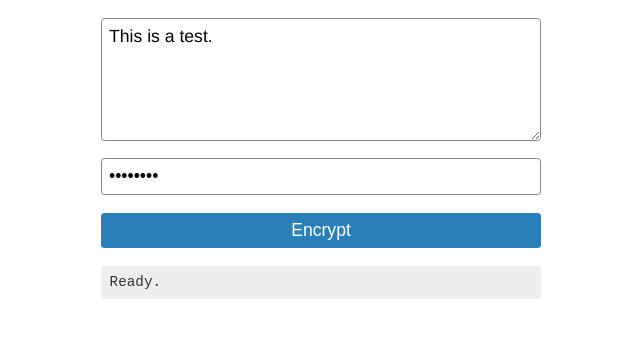
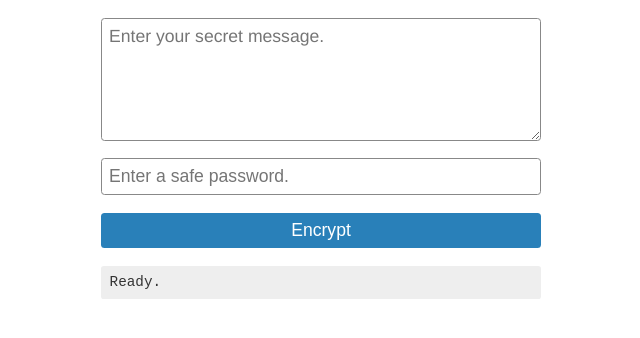
Before and after one commit to derhuerst/html-vault, a website: page src/index.html in a window 1280 px wide. Shown: the whole page, without its empty margins (319-959 px from the left). Drawn offline with Linux system fonts and the light colour scheme.

Commit message:
remove demo data

```diff
--- a/src/index.html
+++ b/src/index.html
@@ -48,8 +48,8 @@ pre {
 	</style>
 </head>
 <body>
-	<textarea id="message" placeholder="Enter your secret message." name="message">This is a test.</textarea>
-	<input type="password" id="secret" placeholder="Enter a safe password." value="password"/>
+	<textarea id="message" placeholder="Enter your secret message." name="message"></textarea>
+	<input type="password" id="secret" placeholder="Enter a safe password."/>
 	<button id="encrypt">Encrypt</button>
 	<p><a id="output" href="#">Encrypted File</a></p>
 	<pre id="log"></pre>
```
